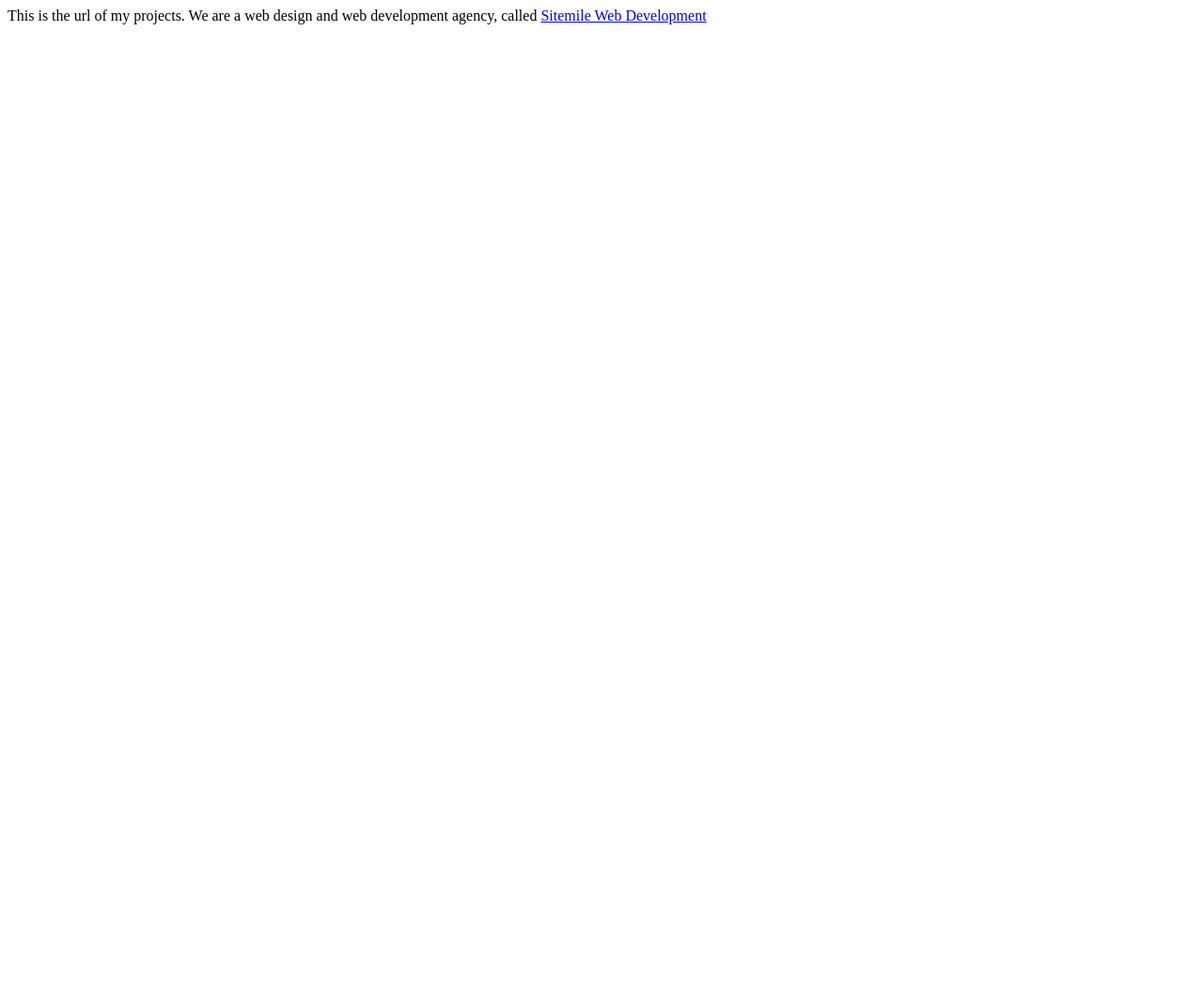
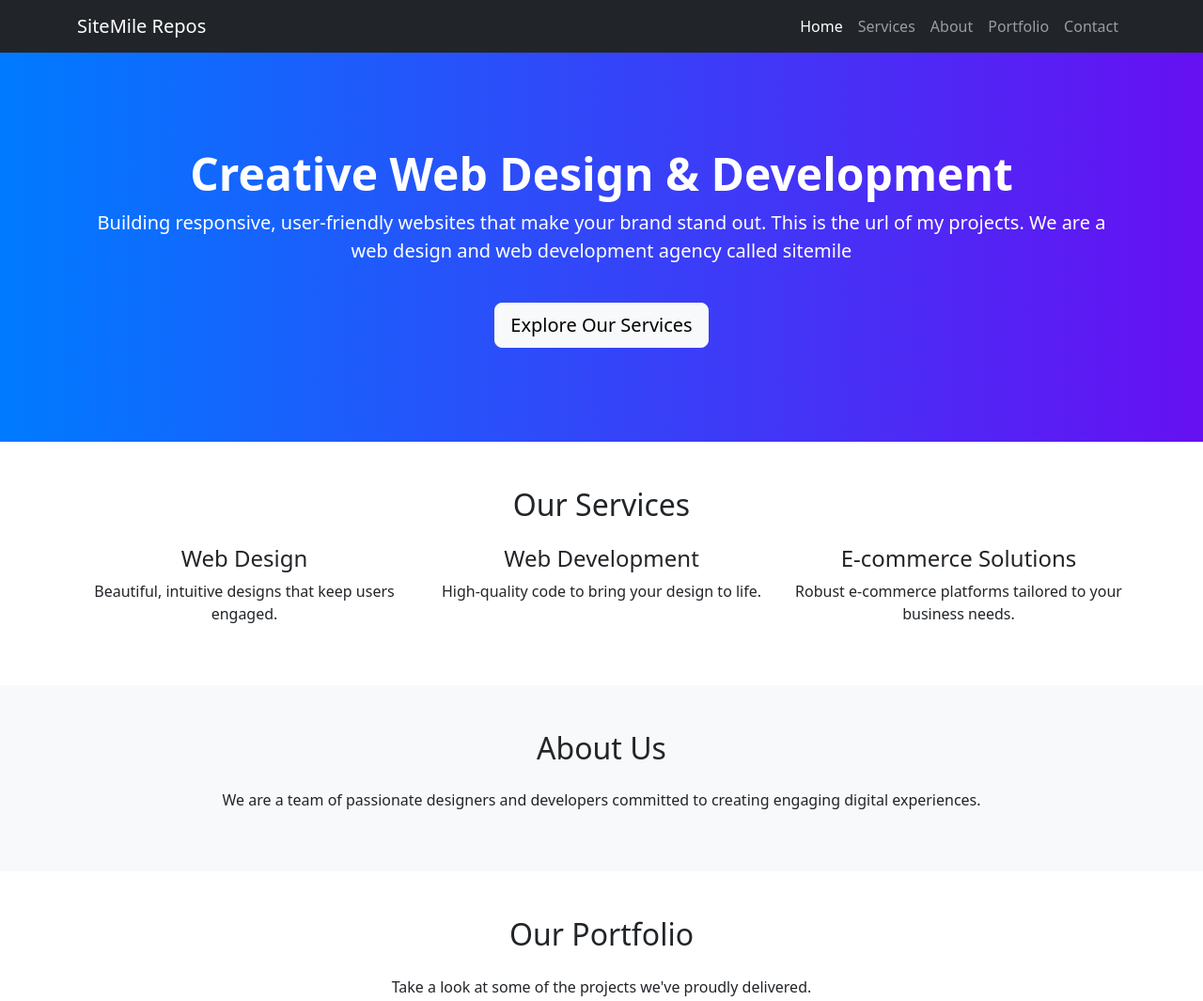
Before and after one commit to sitemile/sitemile.github.io, a plain HTML site: page index.html in a window 1280 px wide. Shown: the top 1065 px of the page at 94% size. Before the commit the page ends 800 px from the top, so only its background shows below. Drawn offline with nearby package versions, Linux system fonts and the light colour scheme.

Commit message:
Update index.html

```diff
--- a/index.html
+++ b/index.html
@@ -1 +1,129 @@
-This is the url of my projects. We are a web design and web development agency, called <a href="https://sitemile.com">Sitemile Web Development</a>
+
+
+<!DOCTYPE html>
+<html lang="en">
+<head>
+  <meta charset="UTF-8">
+  <meta name="viewport" content="width=device-width, initial-scale=1.0">
+  <title>Web Design & Development Company</title>
+  <link href="https://cdn.jsdelivr.net/npm/bootstrap@5.3.0/dist/css/bootstrap.min.css" rel="stylesheet">
+  <style>
+    /* Custom styles */
+    .hero {
+      background: linear-gradient(to right, #007bff, #6610f2);
+      color: #fff;
+      padding: 100px 0;
+    }
+    .hero h1 {
+      font-size: 3rem;
+      font-weight: bold;
+    }
+    .hero p {
+      font-size: 1.25rem;
+    }
+  </style>
+</head>
+<body>
+
+<!-- Navbar -->
+<nav class="navbar navbar-expand-lg navbar-dark bg-dark">
+  <div class="container">
+    <a class="navbar-brand" href="#">SiteMile Repos</a>
+    <button class="navbar-toggler" type="button" data-bs-toggle="collapse" data-bs-target="#navbarNav" aria-controls="navbarNav" aria-expanded="false" aria-label="Toggle navigation">
+      <span class="navbar-toggler-icon"></span>
+    </button>
+    <div class="collapse navbar-collapse" id="navbarNav">
+      <ul class="navbar-nav ms-auto">
+        <li class="nav-item">
+          <a class="nav-link active" href="#home">Home</a>
+        </li>
+        <li class="nav-item">
+          <a class="nav-link" href="#services">Services</a>
+        </li>
+        <li class="nav-item">
+          <a class="nav-link" href="#about">About</a>
+        </li>
+        <li class="nav-item">
+          <a class="nav-link" href="#portfolio">Portfolio</a>
+        </li>
+        <li class="nav-item">
+          <a class="nav-link" href="#contact">Contact</a>
+        </li>
+      </ul>
+    </div>
+  </div>
+</nav>
+
+<!-- Hero Section -->
+<section id="home" class="hero text-center text-white">
+  <div class="container">
+    <h1>Creative Web Design & Development</h1>
+    <p>Building responsive, user-friendly websites that make your brand stand out. This is the url of my projects. We are a web design and web development agency called sitemile</p>
+    <a href="https://sitemile.com" class="btn btn-light btn-lg mt-4">Explore Our Services</a>
+  </div>
+</section>
+
+<!-- Services Section -->
+<section id="services" class="py-5">
+  <div class="container text-center">
+    <h2 class="mb-4">Our Services</h2>
+    <div class="row">
+      <div class="col-md-4">
+        <h4>Web Design</h4>
+        <p>Beautiful, intuitive designs that keep users engaged.</p>
+      </div>
+      <div class="col-md-4">
+        <h4>Web Development</h4>
+        <p>High-quality code to bring your design to life.</p>
+      </div>
+      <div class="col-md-4">
+        <h4>E-commerce Solutions</h4>
+        <p>Robust e-commerce platforms tailored to your business needs.</p>
+      </div>
+    </div>
+  </div>
+</section>
+
+<!-- About Section -->
+<section id="about" class="bg-light py-5">
+  <div class="container text-center">
+    <h2 class="mb-4">About Us</h2>
+    <p>We are a team of passionate designers and developers committed to creating engaging digital experiences.</p>
+  </div>
+</section>
+
+<!-- Portfolio Section -->
+<section id="portfolio" class="py-5">
+  <div class="container text-center">
+    <h2 class="mb-4">Our Portfolio</h2>
+    <p>Take a look at some of the projects we've proudly delivered.</p>
+    <!-- Portfolio items would go here -->
+  </div>
+</section>
+
+<!-- Testimonials Section -->
+<section id="testimonials" class="bg-light py-5">
+  <div class="container text-center">
+    <h2 class="mb-4">Testimonials</h2>
+    <p>See what our clients have to say about working with us.</p>
+    <!-- Testimonials would go here -->
+  </div>
+</section>
+
+<!-- Contact Section -->
+<section id="contact" class="py-5">
+  <div class="container text-center">
+    <h2 class="mb-4">Contact Us</h2>
+    <p>We’d love to hear from you. Get in touch with us today!</p>
+    <!-- Contact form would go here -->
+  </div>
+</section>
+
+<!-- Footer -->
+<footer class="bg-dark text-white text-center py-4">
+  <p>&copy; 2024 WebDesignCo. All rights reserved.</p>
+</footer>
+
+<script src="https://cdn.jsdelivr.net/npm/bootstrap@5.3.0/dist/js/bootstrap.bundle.min.js"></script>
+</body>
+</html>
```
